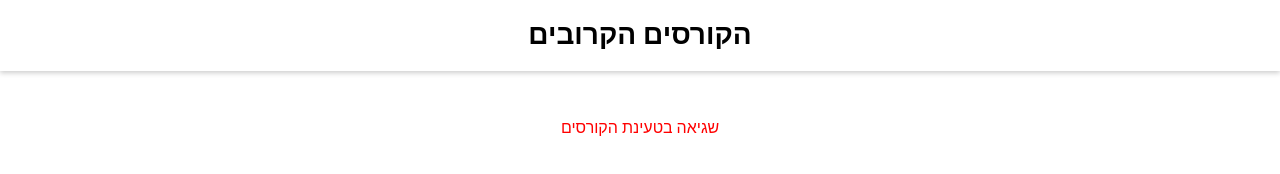
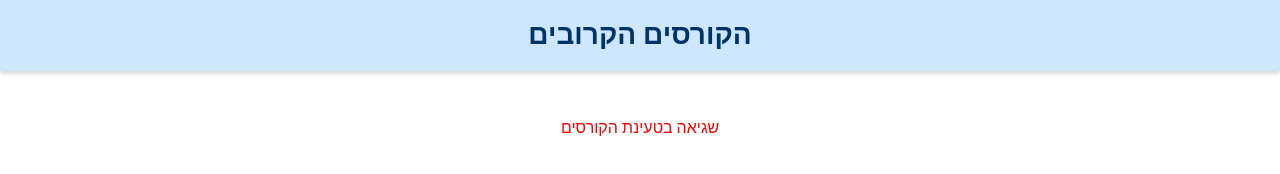
Before and after one commit to yuzok101/yuzukmedic, a plain HTML site: page courses.html in a window 1280 px wide. Drawn offline with Linux system fonts and the light colour scheme; no server answers.

Commit message:
Update style1.css

```diff
--- a/style1.css
+++ b/style1.css
@@ -11,7 +11,8 @@ h1 {
   top: 0;
   right: 0;
   left: 0;
-  background-color: rgba(255, 255, 255, 0.95);
+  background-color: #cce7ff; /* כחול בהיר */
+  color: #003366;
   text-align: center;
   padding: 15px;
   margin: 0;
```
